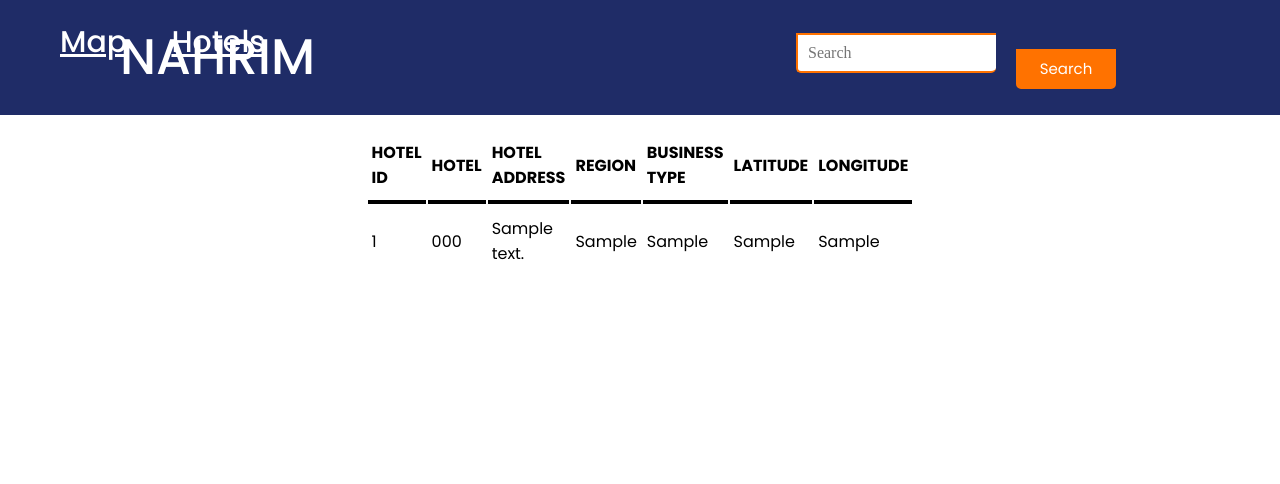
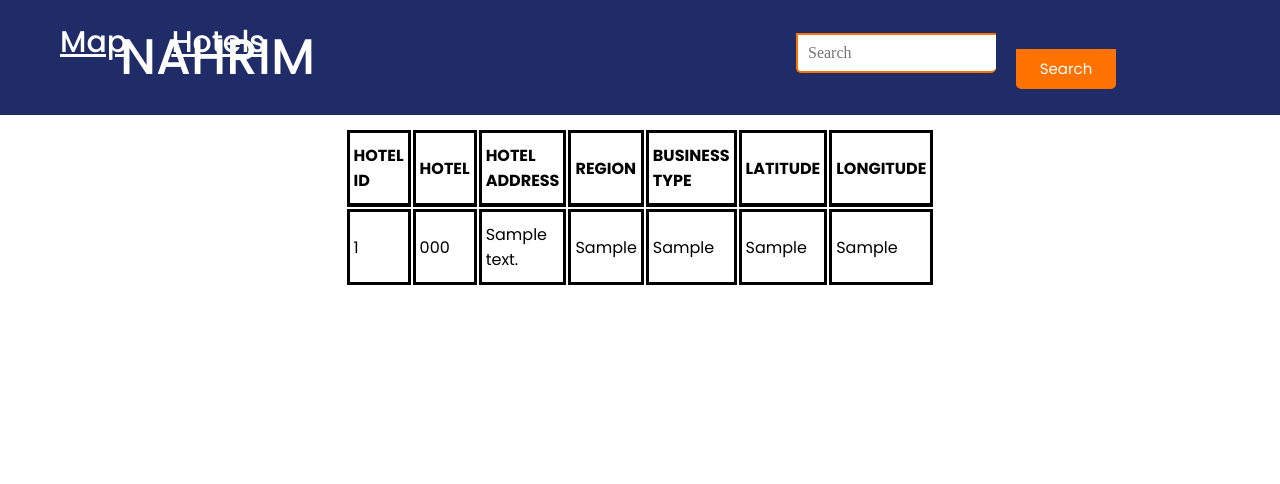
Before and after one commit to Connor2308/Stage-3, a PHP site: page /hotels.php in a window 1280 px wide. Shown: the top 484 px of the page. Run offline with PHP 8.4, Linux system fonts and the light colour scheme; tables that the repository leaves empty or names only in its code hold one stand-in row (values such as "Sample post").

Commit message:
Table Updated

```diff
--- a/Stage 3 Shared Project/css/index.css
+++ b/Stage 3 Shared Project/css/index.css
@@ -144,6 +144,8 @@ table{
 th,td{
     padding: 10px 4px;
     text-align: left;
+    border-style: solid;
+    border-color: #000;
 }
 
 th{
```
